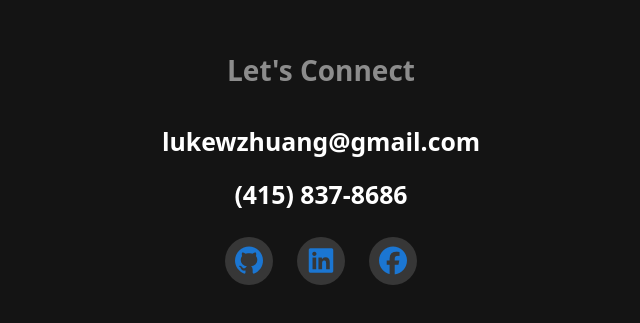
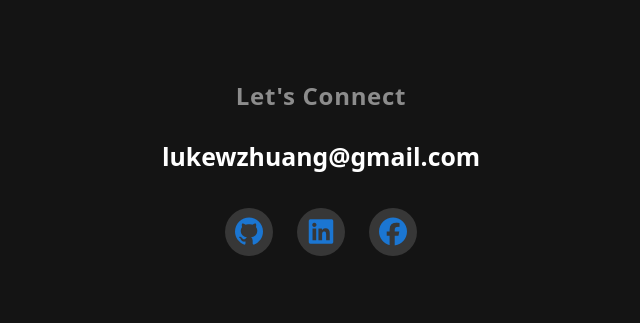
Before and after one commit to Luke7787/website-portfolio, a Next.js app in the folder luke-portfolio/: page / in a window 1280 px wide. Shown: the part 3465-3788 px from the top of the page, without its empty margins (319-959 px from the left). Built offline with nearby package versions, Linux system fonts and the light colour scheme.

Commit message:
updated contact section

```diff
--- a/luke-portfolio/src/app/page.tsx
+++ b/luke-portfolio/src/app/page.tsx
@@ -495,12 +495,13 @@ export default function Page() {
         className="scroll-mt-16 min-h-screen pt-16 flex items-center justify-center"
       >
         <div className="text-center">
-          <p className="mb-4 text-[1.75rem] font-bold text-[rgb(140,140,140)]">
+          {/* Headline */}
+          <p className="text-[1.5rem] font-bold tracking-[0.03em] text-[rgb(140,140,140)]">
             {"Let's Connect"}
           </p>
 
           {/* Contact Info */}
-          <div className="mt-8 space-y-4">
+          <div className="mt-6 space-y-4">
             {/* Email */}
             <a
               href="mailto:lukewzhuang@gmail.com"
@@ -517,24 +518,8 @@ export default function Page() {
               lukewzhuang@gmail.com
             </a>
 
-            {/* Phone */}
-            <a
-              href="tel:+14158378686"
-              className="
-                block
-                text-white
-                text-[1.55rem]
-                font-bold
-                transition-colors
-                duration-300
-                hover:text-[#1E90FF]
-              "
-            >
-              (415) 837-8686
-            </a>
-
             {/* Social Icons */}
-            <div className="mt-6 flex justify-center gap-6">
+            <div className="mt-8 flex justify-center gap-6">
               {[
                 { href: "https://github.com/Luke7787", icon: "fab fa-github" },
                 {
```
Lines whose indentation alone changed are shown as unchanged.
